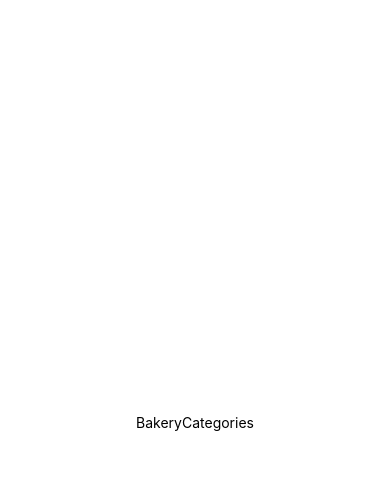
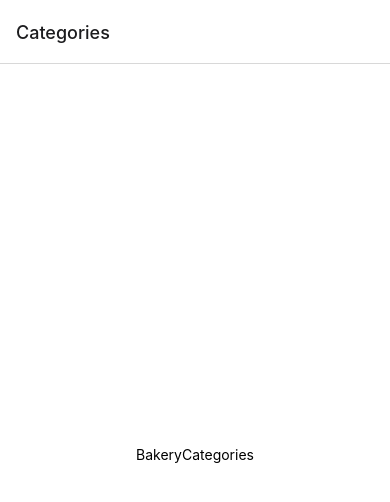
Before and after one commit to Thayrov/BakeryApp, a React Native app: screen / in a window 390 px wide. Shown: the top 502 px of the page. Built offline with nearby package versions, Linux system fonts and the light colour scheme.

Commit message:
implement navigation stack logic

```diff
--- a/package.json
+++ b/package.json
@@ -15,6 +15,8 @@
     "expo-status-bar": "~1.4.2",
     "react": "18.1.0",
     "react-native": "0.70.5",
+    "react-native-gesture-handler": "~2.8.0",
+    "react-native-reanimated": "~2.12.0",
     "react-native-safe-area-context": "4.4.1",
     "react-native-screens": "~3.18.0"
   },
--- a/src/index.jsx
+++ b/src/index.jsx
@@ -1,6 +1,6 @@
 import { ActivityIndicator, Text, View } from 'react-native';
 
-import { Categories } from './screens';
+import AppNavigator from './navigation';
 import styles from './styles';
 import { useFonts } from 'expo-font';
 
@@ -16,6 +16,6 @@ const App = () => {
             </View>
         );
     }
-    return <Categories />;
+    return <AppNavigator />;
 };
 export default App;
--- /dev/null
+++ b/src/navigation/index.jsx
@@ -0,0 +1,11 @@
+import { NavigationContainer } from '@react-navigation/native';
+import ShopNavigator from './shop';
+
+const AppNavigator = () => {
+    return (
+        <NavigationContainer>
+            <ShopNavigator />
+        </NavigationContainer>
+    );
+};
+export default AppNavigator;
--- /dev/null
+++ b/src/navigation/shop.jsx
@@ -0,0 +1,16 @@
+import { Categories, Details, Products } from '../screens';
+
+import { createNativeStackNavigator } from '@react-navigation/native-stack';
+
+const Stack = createNativeStackNavigator();
+
+const ShopNavigator = () => {
+    return (
+        <Stack.Navigator initialRouteName="Categories">
+            <Stack.Screen name="Categories" component={Categories} />
+            <Stack.Screen name="Details" component={Details} />
+            <Stack.Screen name="Products" component={Products} />
+        </Stack.Navigator>
+    );
+};
+export default ShopNavigator;
```
Also changed, not shown: 1 other file (tests, documents, lock files or other folders).
